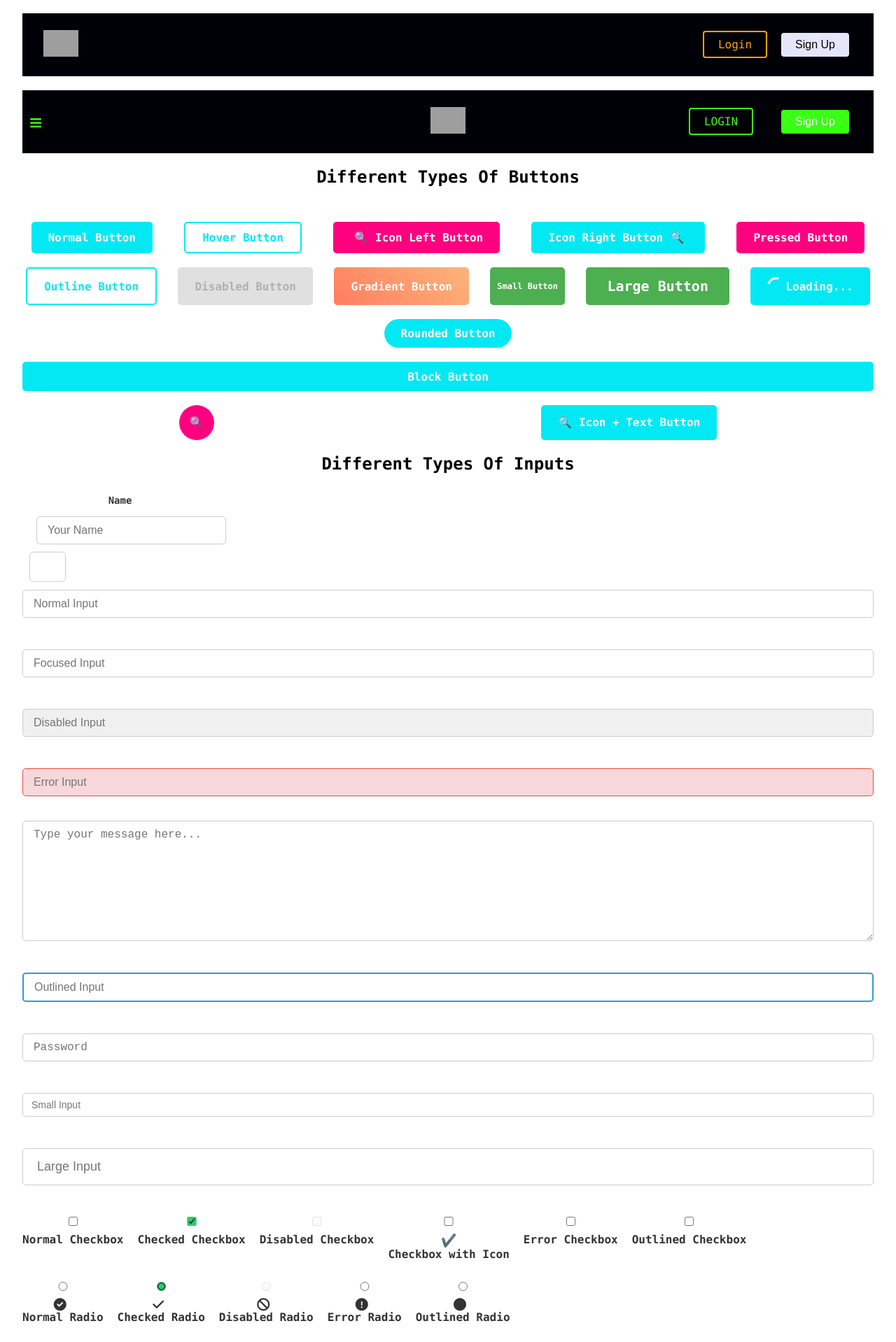
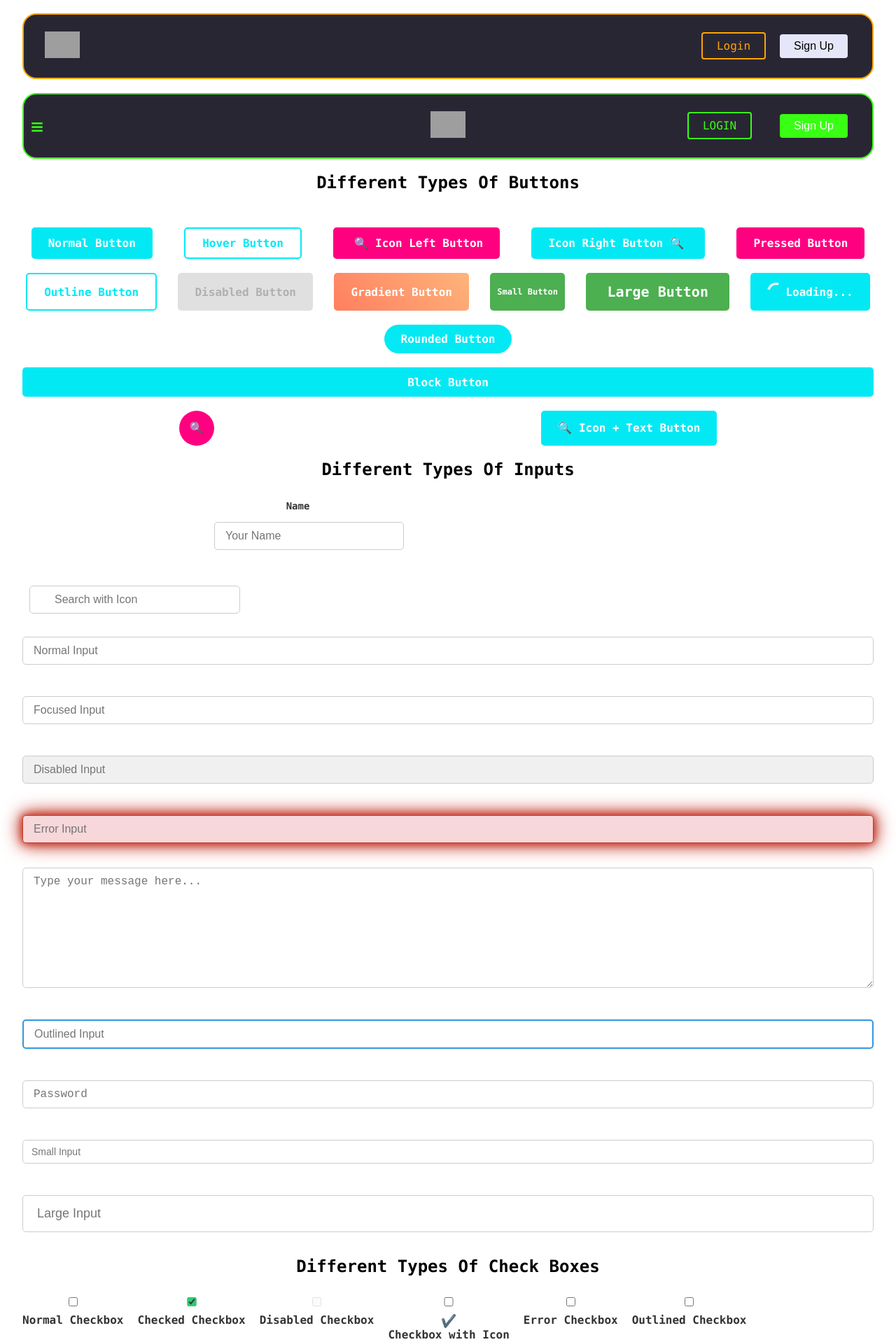
Before and after one commit to brookythebrat/Components, a React (Vite) app: page / in a window 1280 px wide. Shown: the part 142-2060 px from the top of the page at 70% size. Built offline with nearby package versions, Linux system fonts and the light colour scheme; grey boxes are pictures that could not be loaded.

Commit message:
Worked on making the Imputs glow themed. Finishing uo the search imput. Trying to figure out why I can not see the search icon in the search with icon imput.

```diff
--- a/src/App.css
+++ b/src/App.css
@@ -4,4 +4,5 @@
   margin: 0 auto;
   padding: 2rem;
   text-align: center;
+
 }
--- a/src/App.jsx
+++ b/src/App.jsx
@@ -92,9 +92,12 @@ const steps = ["Step One", "Step Two", "Step Three", "Step Four"];
         <Buttons />
         <h2>Different Types Of Inputs</h2>
         <Inputs />
+        <h2>Different Types Of Check Boxes</h2>
         <Checkbox />
         <RadioButton />
+        <h2>Different Types Of Drop Downs</h2>
         <Dropdown />
+        <h2>Different Types Of Text Areas</h2>
         <TextArea />
       </div>{" "}
       <div>
--- a/src/Components/Inputs.css
+++ b/src/Components/Inputs.css
@@ -1,5 +1,3 @@
-/* Input.css */
-
 /* Base Styles for Input Fields */
 .input {
   padding: 10px 15px;
@@ -9,11 +7,17 @@
   transition: all 0.3s ease;
   width: 100%;
   margin-bottom: 15px;
+  position: relative;
 }
 
-.input:focus {
-  border-color: #3498db;
-  outline: none;
+/* Neon Border Animation */
+@keyframes borderAnimation {
+  0% {
+    box-shadow: 0 0 10px var(--neon-color), 0 0 20px var(--neon-color), 0 0 30px var(--neon-color);
+  }
+  100% {
+    box-shadow: 0 0 10px var(--neon-color), 0 0 20px var(--neon-color), 0 0 30px var(--neon-color);
+  }
 }
 
 /* Normal Input */
@@ -21,10 +25,19 @@
   background-color: #fff;
 }
 
+.input.normal:focus {
+  outline: none;
+  border-color: #39ff14; /* Neon Green */
+  --neon-color: #39ff14;
+  animation: borderAnimation 1.5s infinite alternate;
+}
+
 /* Focused Input */
 .input.focused:focus {
   border-color: #2980b9;
   background-color: #f0f8ff;
+  --neon-color: #2980b9; /* Neon Blue */
+  animation: borderAnimation 1.5s infinite alternate;
 }
 
 /* Disabled Input */
@@ -37,7 +50,7 @@
 /* Input with Icon */
 .input-icon {
   position: relative;
-  margin-top: 80px;
+  margin-top: 100px;
 }
 
 .input-icon .icon {
@@ -47,36 +60,59 @@
   transform: translateY(-50%);
   color: #3498db;
   font-size: 18px;
+  z-index: 1;
 }
 
 .input.icon {
   padding-left: 35px;
+   padding-right: 10px; /* Optional: for some padding on the right */
+  font-size: 16px;
+  border-radius: 5px;
+  border: 1px solid #ccc;
+  transition: all 0.3s ease;
+  width: 100%;
+  margin-bottom: 15px;
+  position: relative;
 }
 
-/* Search Input */
-.input.search {
-  padding-left: 35px;
-}
-
-.input.search:focus {
-  border-color: #3498db;
-  background-color: #f0f8ff;
+.input.icon:focus {
+  outline: none;
+  border-color: #39ff14; /* Neon Green */
+  --neon-color: #39ff14;
+  animation: borderAnimation 1.5s infinite alternate;
 }
 
 /* Error Input */
 .input.error {
-  border-color: #e74c3c;
+  border-color: #e74c3c; /* Neon Red */
   background-color: #f8d7da;
+  --neon-color: #e74c3c; /* Neon Red */
+  animation: borderErrorAnimation 1.5s infinite alternate;
 }
 
-.input.error:focus {
-  border-color: #c0392b;
+/* Error Border Animation */
+@keyframes borderErrorAnimation {
+  0% {
+    border-color: #e74c3c;
+    box-shadow: 0 0 10px #e74c3c, 0 0 20px #e74c3c, 0 0 30px #e74c3c;
+  }
+  100% {
+    border-color: #c0392b;
+    box-shadow: 0 0 10px #c0392b, 0 0 20px #c0392b, 0 0 30px #c0392b;
+  }
 }
 
 /* Text Area */
 .input.text-area {
   height: 150px;
   resize: vertical;
+}
+
+.input.text-area:focus {
+  outline: none;
+  border-color: #ff00ff; /* Neon Pink */
+  --neon-color: #ff00ff;
+  animation: borderAnimation 1.5s infinite alternate;
 }
 
 /* Outlined Input */
@@ -87,11 +123,20 @@
 
 .input.outlined:focus {
   border-color: #2980b9;
+  --neon-color: #2980b9; /* Neon Blue */
+  animation: borderAnimation 1.5s infinite alternate;
 }
 
 /* Password Input */
 .input.password {
   font-family: 'Courier New', Courier, monospace;
+}
+
+.input.password:focus {
+  outline: none;
+  border-color: #ff6347; /* Neon Tomato */
+  --neon-color: #ff6347;
+  animation: borderAnimation 1.5s infinite alternate;
 }
 
 /* Input with Label */
@@ -112,10 +157,24 @@
   font-size: 14px;
 }
 
+.input.small:focus {
+  outline: none;
+  border-color: #f39c12; /* Neon Yellow */
+  --neon-color: #f39c12;
+  animation: borderAnimation 1.5s infinite alternate;
+}
+
 /* Large Input */
 .input.large {
   padding: 15px 20px;
   font-size: 18px;
+}
+
+.input.large:focus {
+  outline: none;
+  border-color: #8e44ad; /* Neon Purple */
+  --neon-color: #8e44ad;
+  animation: borderAnimation 1.5s infinite alternate;
 }
 
 /* Container Styles for Layout */
@@ -126,7 +185,6 @@
   gap: 20px;
   margin-top: 30px;
   width: 100%;
-
 }
 
 /* Flexed input styles */
@@ -134,16 +192,3 @@
   flex: 1 1 100%; /* Each input box takes up at least 200px and grows if there's space */
   max-width: 100;
 }
-
-
-
-.input.normal { background-color: #fff; }
-.input.focused:focus { border-color: #2980b9; background-color: #f0f8ff; }
-.input.disabled { background-color: #f0f0f0; color: #b0b0b0; cursor: not-allowed; }
-.input.search { padding-left: 35px; }
-.input.error { border-color: #e74c3c; background-color: #f8d7da; }
-.input.text-area { height: 150px; resize: vertical; }
-.input.outlined { border: 2px solid #3498db; background-color: transparent; }
-.input.password { font-family: 'Courier New', Courier, monospace; }
-.input.small { padding: 8px 12px; font-size: 14px; }
-.input.large { padding: 15px 20px; font-size: 18px; }
--- a/src/Components/Navbar.css
+++ b/src/Components/Navbar.css
@@ -4,10 +4,12 @@
   justify-content: space-between;
   align-items: center;
   padding: 15px 30px;
-  background-color: #000107;
+  background-color:#292634;
   color: white;
   transition: all 0.3s ease;
   height: 60px; /* Explicit height */
+  border: 2px solid orange ;
+  border-radius: 20px;
 }
 
 .navbar .logo img {
@@ -62,6 +64,7 @@
   margin-top: 20px;
   position: relative;
   height: 60px; /* Set height to match first navbar */
+  border: 2px solid #39ff14;
 }
 
 .glow-navbar .logo {
```
